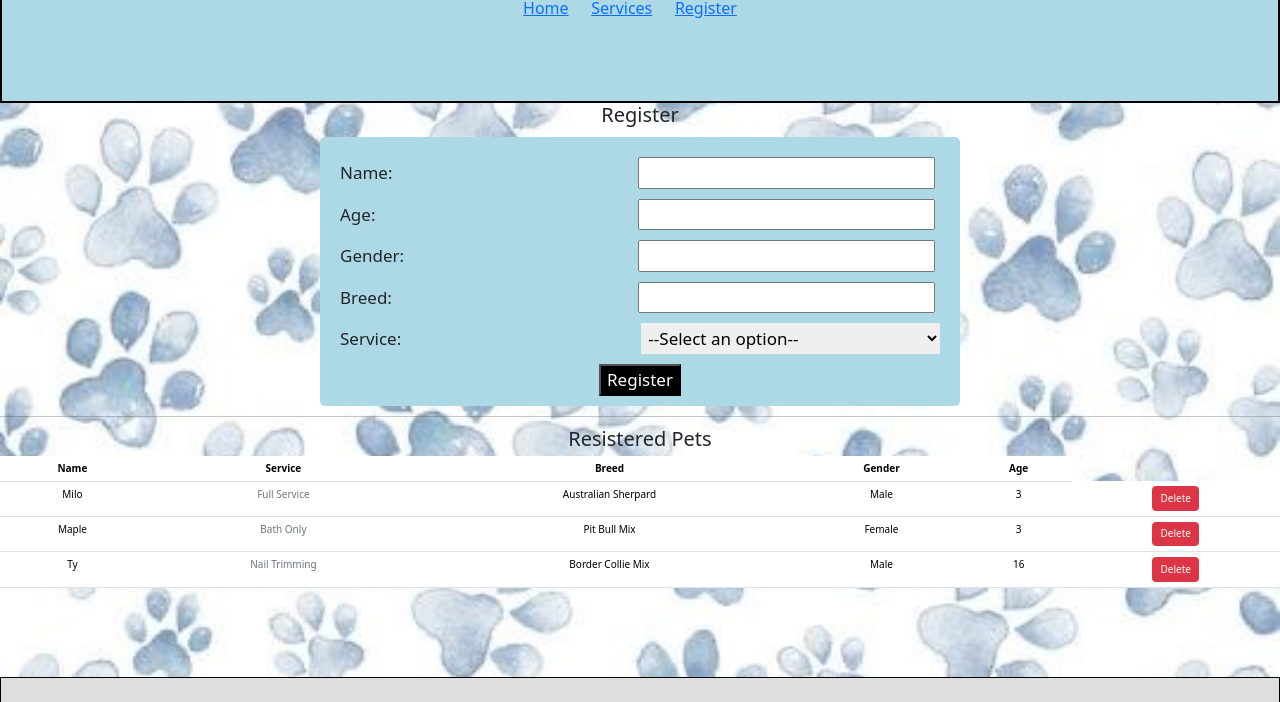
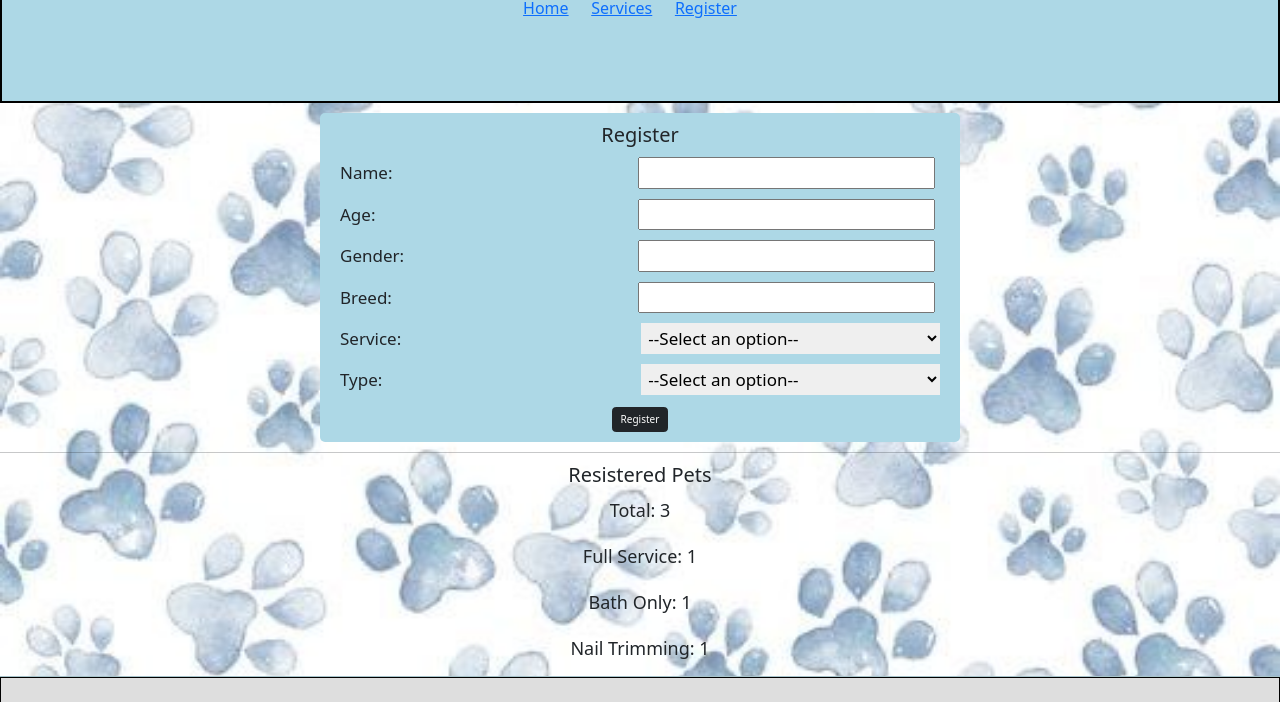
Before and after one commit to ngreenfield/petSalon, a plain HTML site: page register.html in a window 1280 px wide. Shown: the part 41-743 px from the top of the page. Drawn offline with nearby package versions, Linux system fonts and the light colour scheme.

Commit message:
104 final assignment

```diff
--- a/register.html
+++ b/register.html
@@ -18,8 +18,8 @@
             <a href="register.html">Register</a>
         </nav>
     </header>
-    <h2>Register</h2>
     <div class="register-form">
+        <h2>Register</h2>
         <div class="input-control">
             <label for="name">Name:</label>
             <input type="text" id="txtName">
@@ -40,19 +40,35 @@
         <label for="service">Service:</label>
         <select id="txtService">
             <option value="">--Select an option--</option>
-            <option value="full service">Full Service</option>
-            <option value="bath only">Bath Only</option>
-            <option value="nail trimming">Nail Trimming</option>
+            <option value="Full Service">Full Service</option>
+            <option value="Bath Only">Bath Only</option>
+            <option value="Nail Trimming">Nail Trimming</option>
         </select>
         </div>
+        <div class="input-control">
+            <label for="txtType">Type:</label>
+            <select id="txtType">
+                <option value="">--Select an option--</option>
+                <option value="Dog">Dog🐶</option>
+                <option value="Cat">Cat🐈</option>
+                <option value="Bird">Bird🦜</option>
+            </select>
+        </div>
         <div class="btn-container">
-            <button onclick="register()" class="btn-register">Register</button>
+            <button onclick="register()" class="btn btn-dark">Register</button>
         </div>
     </div>
 
     <hr>
 
     <h2>Resistered Pets</h2>
+    <div>
+        <p>Total: <span id="total"> 0 </span></p>
+        <p>Full Service: <span id="fsTotal">0</span></p>
+        <p>Bath Only: <span id="boTotal">0</span></p>
+        <p>Nail Trimming: <span id="ntTotal">0</span></p>
+    </div>
+
     <div id="pets">
 
     </div>
--- a/scripts/display.js
+++ b/scripts/display.js
@@ -1,16 +1,18 @@
 console.log("Hello from display pets");
 
-function displayPet() {
-    let cardsSection = document.getElementById("pets");
+function displayRow() {
+    let rowSection = document.getElementById("pets");
     let result= `
-        <table class="table">
+        <table class="table table-info table-striped table-bordered">
             <thead>
                 <tr>
-                    <th>Name</th>
-                    <th>Service</th>
-                    <th>Breed</th>
-                    <th>Gender</th>
-                    <th>Age</th>
+                    <th scope="row">Name</th>
+                    <th scope="row">Service</th>
+                    <th scope="row">Breed</th>
+                    <th scope="row">Gender</th>
+                    <th scope="row">Age</th>
+                    <th scope="row">Type</th>
+                    <th scope="row">Action</th>
                 </tr>
             </thead>
             <tbody>
@@ -21,19 +23,57 @@ function displayPet() {
         result += `
             <tr id="${i}">
                 <td>${pet.name}</td>
-                <td><span class="text-secondary">${pet.service}</span></td>
+                <td>${pet.service}</td>
                 <td>${pet.breed}</td>
                 <td>${pet.gender}</td>
                 <td>${pet.age}</td>
-                <td><button class="btn btn-danger">Delete</button></td>
+                <td>${pet.type}</td>
+                <td><button class="btn btn-danger" onclick="deletePet(${i})">Delete</button></td>
             </tr>
         `;
     }
 
-    result += `
-            </tbody>
+    result +=`
         </table>
-    `;
+        </body>
+    `
+    rowSection.innerHTML = result;
 
-    cardsSection.innerHTML = result;
+    displayInfo()
 }
+
+function displayInfo(){
+    let total = document.getElementById("total");
+    let fullserviceSpan = document.getElementById("fsTotal");
+    let bathonlySpan = document.getElementById("boTotal");
+    let nailtrimmingSpan = document.getElementById("ntTotal");
+    let fullserviceCounter = 0;
+    let bathonlyCounter = 0;
+    let nailtrimmingCounter = 0;
+
+    total.innerHTML = pets.length;
+    console.log("total: ", pets.length);
+
+    for(let i=0; i<pets.length; i++ ){
+        console.log("--pet: ", pets[i]);
+
+    if(pets[i].service == "Full Service"){
+        fullserviceCounter++;
+    }
+
+    if(pets[i].service == "Bath Only"){
+        bathonlyCounter++;
+    }
+    if(pets[i].service == "Nail Trimming"){
+        nailtrimmingCounter++;
+    }
+
+    fullserviceSpan.innerHTML = fullserviceCounter;
+
+    bathonlySpan.innerHTML = bathonlyCounter;
+
+    nailtrimmingSpan.innerHTML = nailtrimmingCounter;
+    }
+}
+
+functiondisplayTypes()
--- a/scripts/register.js
+++ b/scripts/register.js
@@ -11,12 +11,13 @@ let petSalon = {
 }
 
 //constructor
-function Pet(name,age,gender,breed,service){
+function Pet(name,age,gender,breed,service,type){
     this.name=name;
     this.age=age;
     this.gender=gender;
     this.breed=breed;
     this.service=service;
+    this.type=type;
 }
 
 //create the variables
@@ -25,14 +26,16 @@ let inputAge = document.getElementById("txtAge");
 let inputGender = document.getElementById("txtGender");
 let inputBreed = document.getElementById("txtBreed");
 let inputService = document.getElementById("txtService");
+let inputType = document.getElementById("txtType");
 
 function register(){
-    let newPet = new Pet(inputName.value, inputAge.value, inputGender.value, inputBreed.value, inputService.value);
+    let newPet = new Pet(inputName.value, inputAge.value, inputGender.value, inputBreed.value, inputService.value, inputType.value);
     pets.push(newPet);
     console.log(newPet);
 
-    displayPet();
+    displayRow();
     clearForm();
+
 }
 
 function clearForm(){
@@ -41,18 +44,28 @@ function clearForm(){
     document.getElementById("txtGender").value="";
     document.getElementById("txtBreed").value="";
     document.getElementById("txtService").value="";
+    document.getElementById("txtType").value="";
+}
+
+function deletePet(petId){
+    console.log("Pet id: ", petId);
+    document.getElementById(petId).remove();
+    pets.splice(petId,1);
+
+    displayRow();
+    displayInfo();
 }
 
 //create a new pet
 function init(){
-    let pet1 = new Pet("Milo", 3, "Male", "Australian Sherpard", "Full Service");
-    let pet2 = new Pet("Maple", 3, "Female", "Pit Bull Mix", "Bath Only");
-    let pet3 = new Pet("Ty" , 16, "Male", "Border Collie Mix", "Nail Trimming");
+    let pet1 = new Pet("Milo", 3, "Male", "Australian Sherpard", "Full Service", "Dog");
+    let pet2 = new Pet("Maple", 3, "Female", "Pit Bull Mix", "Bath Only", "Dog");
+    let pet3 = new Pet("Ty" , 16, "Male", "Border Collie Mix", "Nail Trimming", "Dog");
 
     pets.push(pet1,pet2,pet3);
     console.log("pets", pets);
 
-    displayPet()
+    displayRow()
 }
 
 
--- a/styles/mystyle.css
+++ b/styles/mystyle.css
@@ -142,3 +142,6 @@ h3{
     font-size: 40px;
     margin-top: 2rem;
 }
+#pets{
+    font-size: 1.2rem;
+}
```
Also changed, not shown: jqueryPractice.html (added), scripts/jqueryPractice.js (added).
